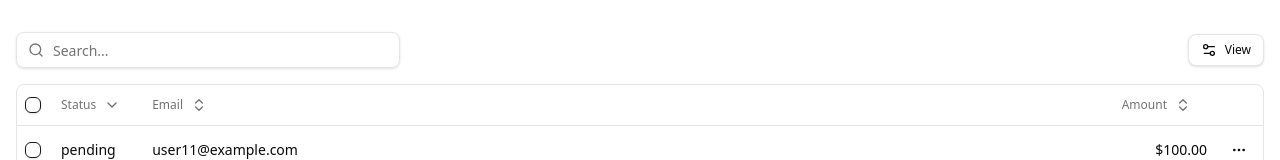
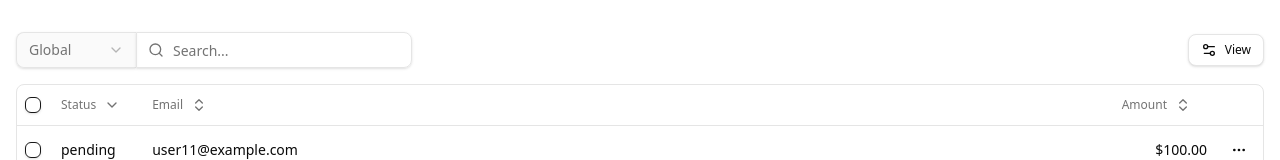
Before and after one commit to soyluisarrieta/shadcn-data-table, a React app: page / in a window 1280 px wide. Shown: the top 160 px of the page. Built offline with nearby package versions, Linux system fonts and the light colour scheme; the HTML template or start-up script is replaced by a standard one.

Commit message:
feat: Add global or specific column selection in input search

```diff
--- a/src/app/payment/payments-columns.tsx
+++ b/src/app/payment/payments-columns.tsx
@@ -25,6 +25,7 @@ export const paymentsColumns: CustomColumnDef<Payment>[] = [
   },
   {
     accessorKey: 'amount',
+    label: 'Amount',
     header: () => <div className="text-right">Amount</div>,
     cell: ({ row }) => {
       const amount = parseFloat(row.getValue('amount'))
--- a/src/components/commons/data-table/data-table-toolbar.tsx
+++ b/src/components/commons/data-table/data-table-toolbar.tsx
@@ -1,42 +1,79 @@
+import { CustomColumnDef } from '@/components/commons/data-table/data-table'
 import { DataTableColumnVisibility } from '@/components/commons/data-table/data-table-column-visibility'
 import { Button } from '@/components/ui/button'
 import { Input } from '@/components/ui/input'
+import { Select, SelectContent, SelectItem, SelectSeparator, SelectTrigger, SelectValue } from '@/components/ui/select'
 import { Table } from '@tanstack/react-table'
 import { SearchIcon, XCircleIcon } from 'lucide-react'
+import { useEffect, useState } from 'react'
 
 interface DataTableToolBarProps <TData> {
   table: Table<TData>;
   hideSearch?: boolean
 }
 
-export default function DataTableToolbar<TData> ({ table, hideSearch = false }: DataTableToolBarProps<TData>) {
-  const isSearched  = table.getState().globalFilter
+export default function DataTableToolbar<TData> ({ table, hideSearch }: DataTableToolBarProps<TData>) {
+  const [searchBy, setSearchBy] = useState({ column: 'all', value: '' })
+
+  useEffect(() => {
+    const { column, value } = searchBy
+    table.resetGlobalFilter()
+    table.resetColumnFilters()
+    if (column === 'all') {
+      table.setGlobalFilter(value)
+    } else {
+      table.getColumn(column)?.setFilterValue(value)
+    }
+  }, [searchBy, table])
 
   return (
     <div className="flex items-center py-4">
       {!hideSearch && (
+        <div className='flex'>
+          <Select value={searchBy.column} onValueChange={(value) => setSearchBy((prev) => ({ ...prev, column: value }))}>
+            <SelectTrigger className="w-[120px] rounded-r-none border-r-0 bg-muted/50 text-muted-foreground">
+              <SelectValue placeholder="Global" />
+            </SelectTrigger>
+            <SelectContent>
+              <SelectItem value="all">Global</SelectItem>
+              <SelectSeparator />
+              {table.getAllColumns().map((column) => {
+                if (!column.getCanFilter()) { return null }
+                const col = column.columnDef as CustomColumnDef<TData>
+                const label = (col?.label) ?? col.header
+                if (!label || typeof label !== 'string') {
+                  throw new Error(`The \`${column.id}\` column header is not a string. Add the \`label\` property if the \`header\` value does not contain a string.`)
+                }
+                return (
+                  <SelectItem key={column.id} value={column.id}>
+                    {label}
+                  </SelectItem>
+                )}
+              )}
+            </SelectContent>
+          </Select>
           <div className="relative flex-1 w-full lg:max-w-sm">
             <SearchIcon className="size-4 absolute left-3 top-1/2 -translate-y-1/2 text-muted-foreground pointer-events-none" />
             <Input
-            className="w-full px-9"
+              className="w-full px-9 rounded-l-none"
               placeholder="Search..."
-            value={isSearched ?? ''}
-            onChange={(e) => table.setGlobalFilter(e.target.value)}
+              value={searchBy.value}
+              onChange={(e) => setSearchBy((prev) => ({ ...prev, value: e.target.value }))}
             />
-          {isSearched && (
+            {searchBy.value && (
               <Button
                 className="h-8 px-2 lg:px-2 absolute right-0 top-1/2 -translate-y-1/2 text-foreground/50 hover:text-foreground"
                 variant="link"
                 size="icon"
                 onClick={() => {
-                table.setGlobalFilter('')
-                table.resetColumnFilters()
+                  setSearchBy((prev) => ({ ...prev, value: '' }))
                 }}
               >
                 <XCircleIcon />
               </Button>
             )}
           </div>
+        </div>
       )}
       <DataTableColumnVisibility table={table} />
     </div>
--- a/src/components/commons/data-table/data-table.tsx
+++ b/src/components/commons/data-table/data-table.tsx
@@ -27,8 +27,10 @@ import { DataTableColumnSelection } from '@/components/commons/data-table/data-t
 import DataTableSelectionActions from '@/components/commons/data-table/data-table-selection-actions'
 
 type CustomColumnDefProps = {
+  accessorKey?: string;
   width?: string | number;
   minWidth?: string | number;
+  label?: string;
 };
 
 type OnClickActionBase<TData, TReturn = void> = (rows: TData[], cleanRowSelection: () => void) => TReturn
@@ -44,12 +46,12 @@ export interface DataTableActions<TData> {
   customActions?: Array<SelectionActionProps<TData> | { component: OnClickActionBase<TData, React.JSX.Element> }>
 }
 
-export type CustomColumnDef<TData> = ColumnDef<TData> & CustomColumnDefProps;
+export type CustomColumnDef<TData> = ColumnDef<TData> & CustomColumnDefProps
 
 export interface DataTableProps<TData, TValue> {
   columns: Array<ColumnDef<TData, TValue> & CustomColumnDefProps>;
   data: TData[];
-  disableInputSearch?: boolean
+  disableInputSearch?: boolean;
   disableRowSelection?: boolean;
   actions?: DataTableActions<TData>
 }
@@ -58,6 +60,7 @@ export function DataTable<TData, TValue> ({
   columns,
   data,
   disableRowSelection = false,
+  disableInputSearch = false,
   actions = {}
 }: DataTableProps<TData, TValue>) {
   const [sorting, setSorting] = useState<SortingState>([])
@@ -65,15 +68,25 @@ export function DataTable<TData, TValue> ({
   const [columnVisibility, setColumnVisibility] = useState<VisibilityState>({})
   const [rowSelection, setRowSelection] = useState({})
 
+  const extendedColumn = useMemo(() => {
+    return columns.map(column => {
+      const assesorFn = (originalRow: TData) => originalRow[column.accessorKey as keyof TData]?.toString()
+      return {
+        accessorFn: column.accessorKey ? assesorFn : undefined,
+        ...column
+      }
+    })
+  }, [columns])
+
   const memorizedColumns = useMemo(() => {
     if (!disableRowSelection) {
       return [
         DataTableColumnSelection<TData>(),
-        ...columns
+        ...extendedColumn
       ]
     }
-    return columns
-  }, [columns, disableRowSelection])
+    return extendedColumn
+  }, [extendedColumn, disableRowSelection])
 
   const table = useReactTable({
     data,
@@ -101,7 +114,7 @@ export function DataTable<TData, TValue> ({
 
   return (
     <>
-      <DataTableToolbar table={table} hideSearch={disableRowSelection} />
+      <DataTableToolbar table={table} hideSearch={disableInputSearch} />
 
       <div className="rounded-md border relative">
         <Table className={!widthExists ? 'w-auto' : 'w-full'}>
@@ -145,7 +158,7 @@ export function DataTable<TData, TValue> ({
               ))
             ) : (
               <TableRow>
-                <TableCell colSpan={columns.length} className="h-24 text-center">
+                <TableCell colSpan={columns.length + 1} className="h-24 text-center">
                   No results.
                 </TableCell>
               </TableRow>
```
Also changed, not shown: 2 other files (tests, documents, lock files or other folders). Lines whose indentation alone changed are shown as unchanged.
